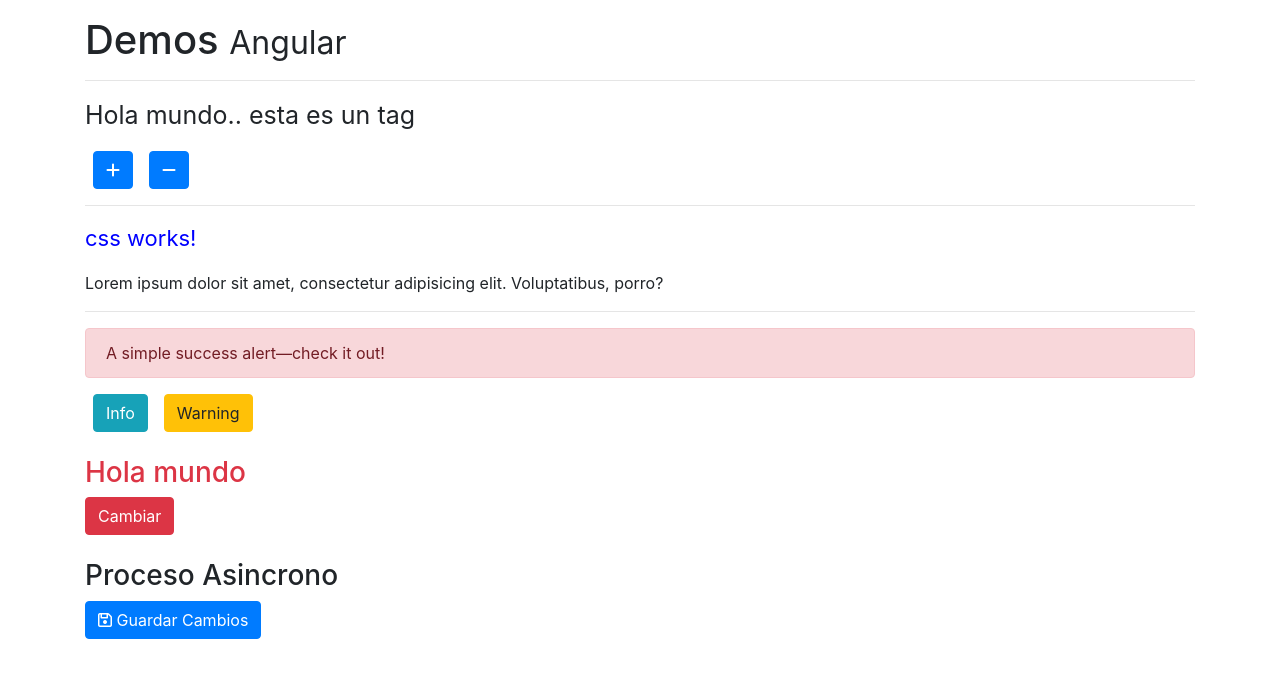
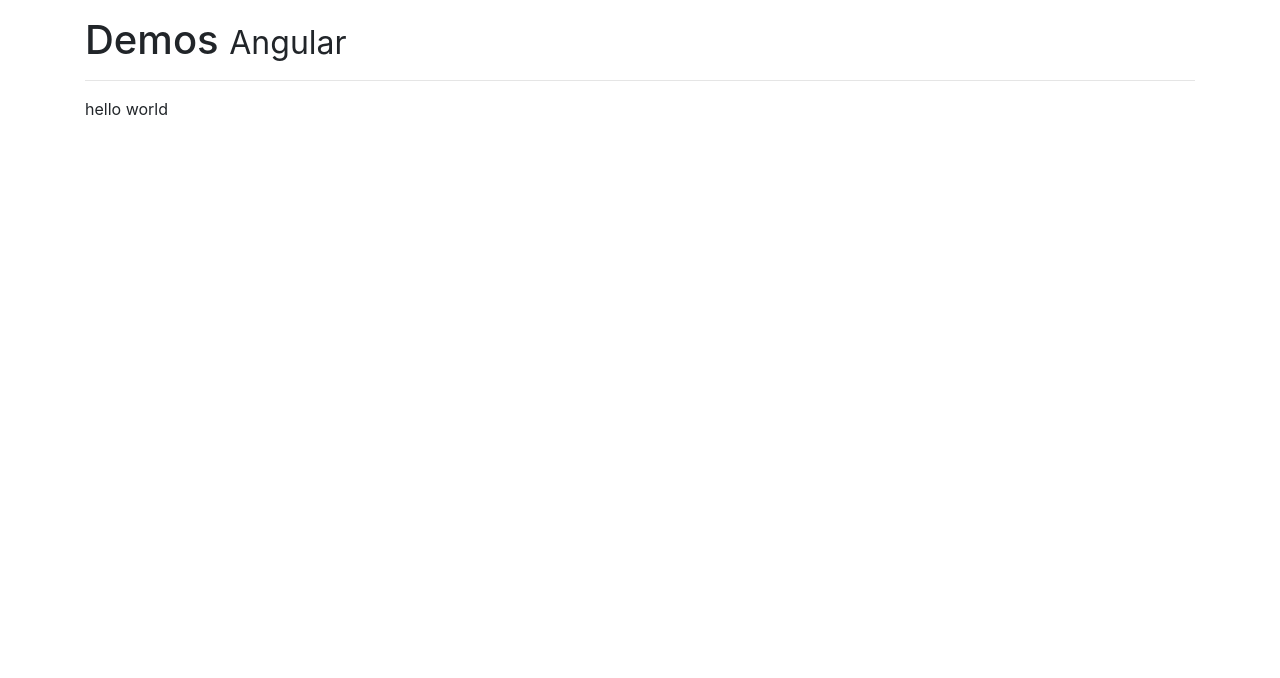
Before and after one commit to samir04m/Angular-miscelaneos, an Angular app: page / in a window 1280 px wide. Shown: the top 678 px of the page. Built offline with nearby package versions, Linux system fonts and the light colour scheme.

Commit message:
Creacion de una directiva

```diff
--- a/src/app/app.component.html
+++ b/src/app/app.component.html
@@ -1,17 +1,16 @@
 <div class="container pt-3 pb-5 mb-4">
    <h1>Demos <small>Angular</small></h1>
    <hr>
-   <div class="">
-      <app-ng-styles></app-ng-styles>
-   </div>
-   <hr>
-   <div class="">
-      <app-css></app-css>
-      <p>Lorem ipsum dolor sit amet, consectetur adipisicing elit. Voluptatibus, porro?</p>
-   </div>
-   <hr>
-   <div class="">
-      <app-clases></app-clases>
-   </div>
+
+   <!-- <app-ng-styles></app-ng-styles>
+
+   <app-css></app-css>
+   <p>Lorem ipsum dolor sit amet, consectetur adipisicing elit. Voluptatibus, porro?</p>
+
+   <app-clases></app-clases> -->
+
+   <p appResaltado>
+      hello world
+   </p>
 
 </div>
--- a/src/app/app.module.ts
+++ b/src/app/app.module.ts
@@ -5,13 +5,15 @@
 import { NgStylesComponent } from './components/ng-styles/ng-styles.component';
 import { CssComponent } from './components/css/css.component';
 import { ClasesComponent } from './components/clases/clases.component';
+import { ResaltadoDirective } from './directives/resaltado.directive';
 
 @NgModule({
   declarations: [
     AppComponent,
     NgStylesComponent,
     CssComponent,
-    ClasesComponent
+    ClasesComponent,
+    ResaltadoDirective
   ],
   imports: [
     BrowserModule
--- /dev/null
+++ b/src/app/directives/resaltado.directive.ts
@@ -0,0 +1,23 @@
+import { Directive, ElementRef, HostListener } from '@angular/core';
+
+@Directive({
+  selector: '[appResaltado]'
+})
+export class ResaltadoDirective {
+
+  constructor(private el:ElementRef) {
+     console.log("directiva lista");
+     // el.nativeElement.style.backgroundColor = "yellow";
+  }
+
+  @HostListener('mouseenter') mouseEntro (){
+     this.el.nativeElement.style.backgroundColor = "yellow";
+  }
+
+  @HostListener('mouseleave') mouseSalio (){
+     this.el.nativeElement.style.backgroundColor = null;
+  }
+
+
+
+}
```
